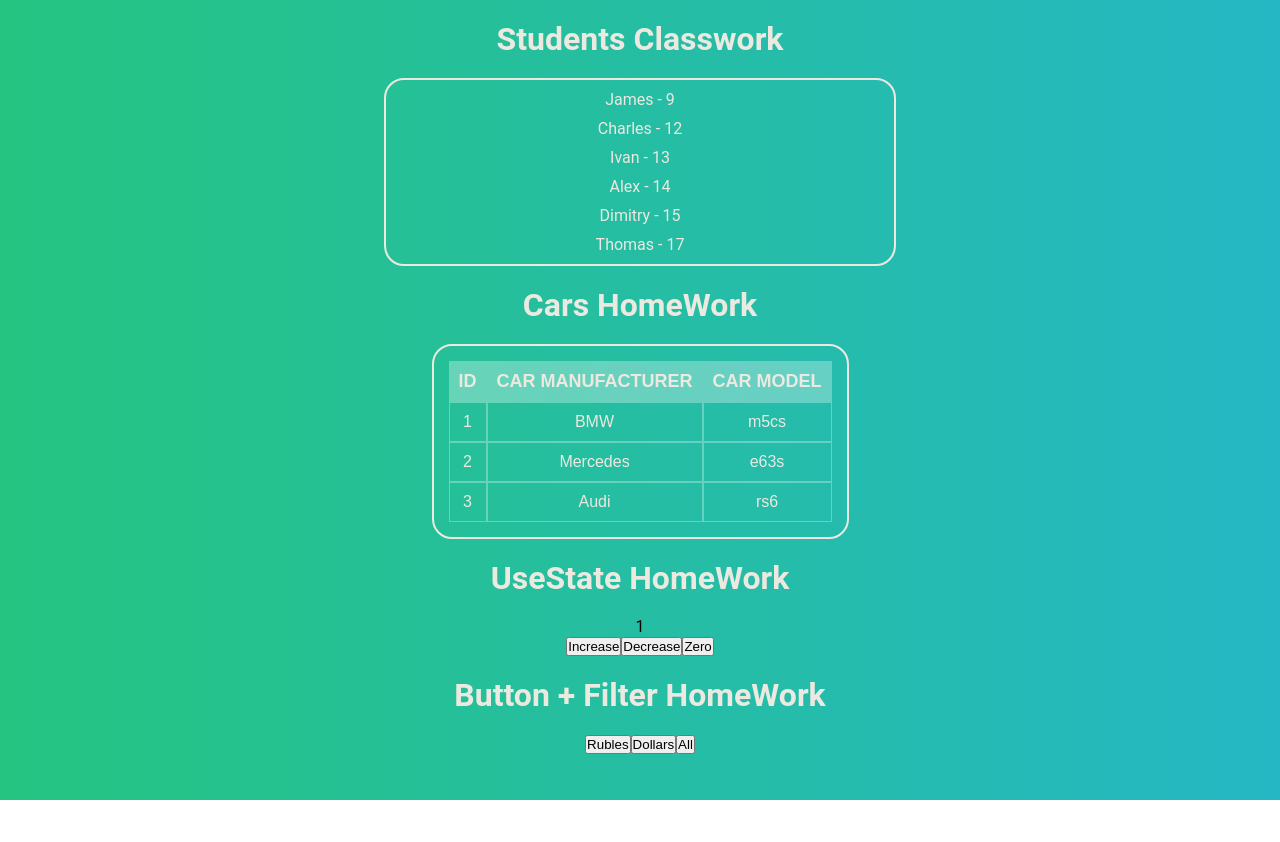
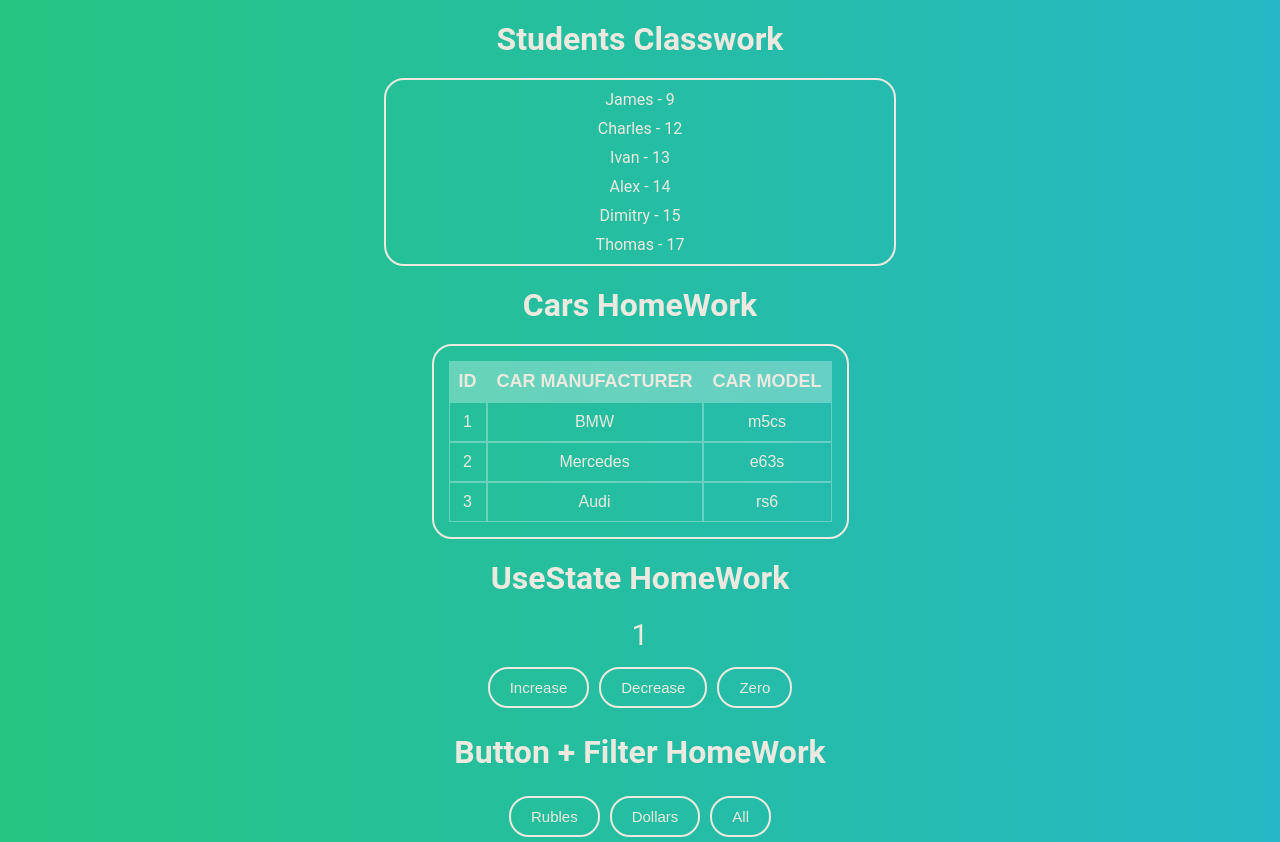
Before and after one commit to pevnev-ivan/microstask, a React (Create React App) app: page / in a window 1280 px wide. Before the commit the page ends 800 px from the top, so only its background shows below. Built offline with nearby package versions, Linux system fonts and the light colour scheme.

Commit message:
Added css modules Made some design

```diff
--- a/src/site/components/UniversalButton/button.module.css
+++ b/src/site/components/UniversalButton/button.module.css
@@ -0,0 +1,9 @@
+Button {
+    background-color: transparent;
+    border: 2px solid #ece9e0;
+    color: #ece9e0;
+    border-radius: 20px;
+    font-size: 15px;
+    padding: 10px 20px;
+    margin: 5px;
+}
--- a/src/site/components/UniversalButton/button.tsx
+++ b/src/site/components/UniversalButton/button.tsx
@@ -1,3 +1,4 @@
+import s from './button.module.css'
 
 type ButtonType = {
     name: string
@@ -11,7 +12,7 @@ export const Button=(props:ButtonType)=> {
     }
     return(
         <span>
-          <button onClick={onClickHandler}>{props.name}</button>
+          <button className={s.Button} onClick={onClickHandler}>{props.name}</button>
         </span>
     )
 }
--- /dev/null
+++ b/src/site/components/UseStateHomeWork/UseStateHomeWork.module.css
@@ -0,0 +1,6 @@
+.Counter {
+    font-size: 30px;
+    margin: 10px;
+    color: #ece9e0;
+
+}
--- a/src/site/components/UseStateHomeWork/UseStateHomeWork.tsx
+++ b/src/site/components/UseStateHomeWork/UseStateHomeWork.tsx
@@ -1,6 +1,6 @@
 import React, {useState} from "react";
 import {Button} from "../UniversalButton/button";
-
+import s from './UseStateHomeWork.module.css'
 export const UseStateHomeWork = () => {
 
 
@@ -22,7 +22,7 @@ let [a, setA] = useState(1)
     return (
         <div>
            <h1>UseState HomeWork</h1>
-            <div> {a}</div>
+            <div className={s.Counter}> {a}</div>
             <Button name={'Increase'} callBack={()=>NumberManipulation(1)}/>
             <Button name={'Decrease'} callBack={()=>NumberManipulation(2)}/>
             <Button name={'Zero'} callBack={()=>NumberManipulation(3)}/>
```
